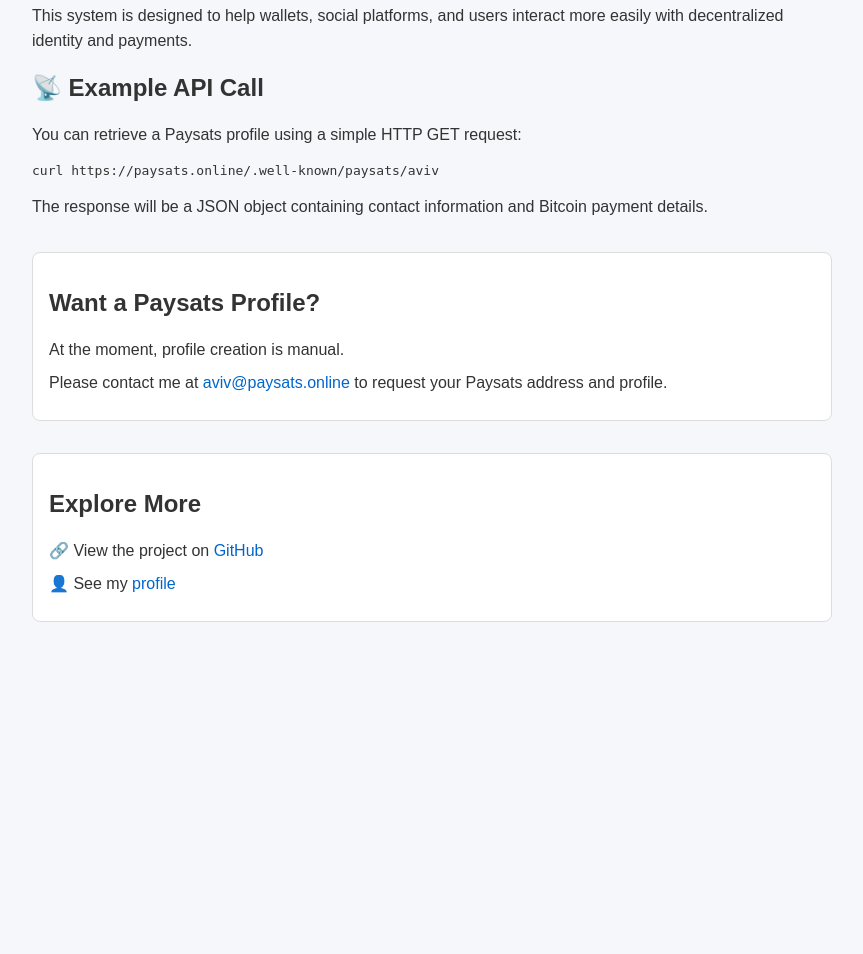
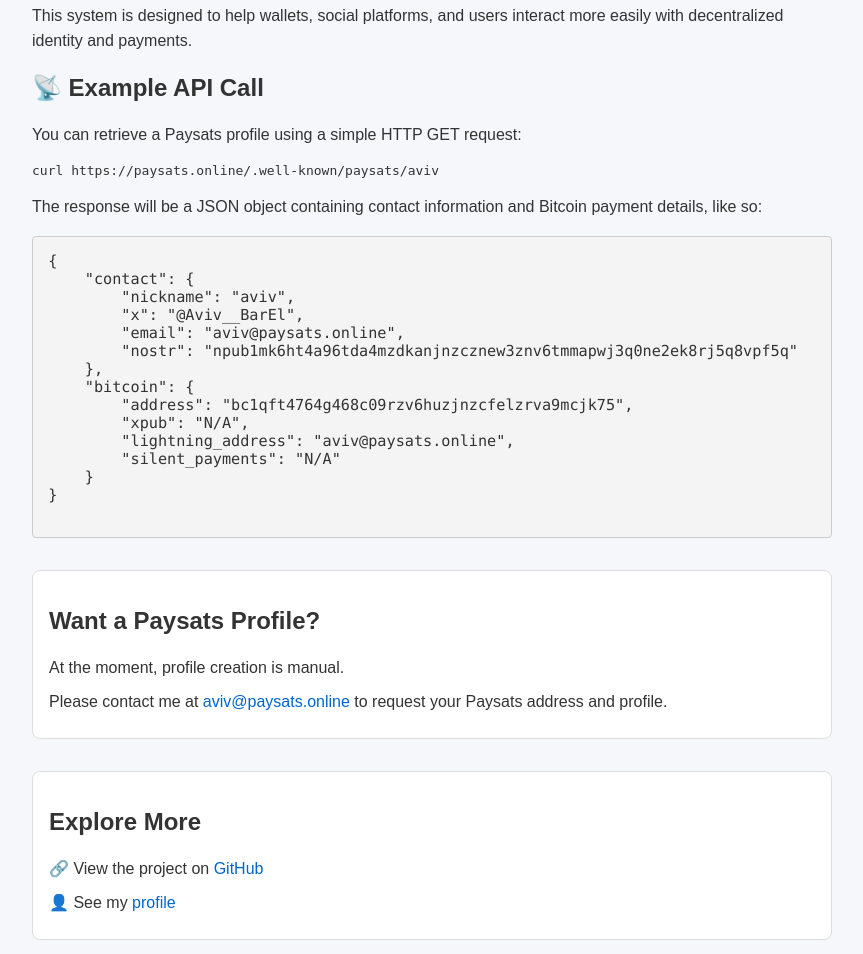
Before and after one commit to aviv57/paysats, a FastAPI app: page / in a window 1280 px wide. Shown: the part 270-1224 px from the top of the page, without its empty margins (208-1071 px from the left). Before the commit the page ends 892 px from the top, so only its background shows below. Run offline with FastAPI, Linux system fonts and the light colour scheme.

Commit message:
Update index.html

```diff
--- a/app/templates/index.html
+++ b/app/templates/index.html
@@ -1,5 +1,6 @@
 <!DOCTYPE html>
 <html lang="en">
+
 <head>
     <meta charset="UTF-8">
     <meta name="viewport" content="width=device-width, initial-scale=1.0">
@@ -13,60 +14,107 @@
             max-width: 800px;
             margin: auto;
         }
+
         h1 {
             color: #222;
             text-align: center;
         }
+
         p {
             line-height: 1.6;
         }
+
         ul {
             margin-left: 1.2em;
         }
-        .contact, .links {
+
+        .contact,
+        .links {
             margin-top: 2em;
             padding: 1em;
             background-color: #fff;
             border: 1px solid #ddd;
             border-radius: 8px;
         }
-        .contact p, .links p {
+
+        .contact p,
+        .links p {
             margin: 0.5em 0;
         }
+
         a {
             color: #0066cc;
             text-decoration: none;
         }
+
         a:hover {
             text-decoration: underline;
         }
+
+        /* Style for the JSON response block */
+    .json-response {
+        background-color: #f4f4f4;
+        border: 1px solid #ccc;
+        border-radius: 4px;
+        padding: 1em;
+        font-family: Consolas, monospace;
+        font-size: 0.95em;
+        color: #333;
+        white-space: pre-wrap;
+        word-wrap: break-word;
+        margin-top: 1em;
+    }
+
     </style>
 </head>
+
 <body>
 
     <h1>Welcome to Paysats Online</h1>
 
-    <p><strong>Paysats Online</strong> is a project focused on creating a unified, email-like identity for Bitcoin users.</p>
+    <p><strong>Paysats Online</strong> is a project focused on creating a unified, email-like identity for Bitcoin
+        users.</p>
 
-    <p>Instead of juggling multiple handles and addresses across platforms, Paysats provides a single memorable address like <code>yourname@paysats.online</code> that resolves to:</p>
+    <p>Instead of juggling multiple handles and addresses across platforms, Paysats provides a single memorable address
+        like <code>yourname@paysats.online</code> that resolves to:</p>
 
     <ul>
         <li><strong>Contact Information:</strong> Nickname, Twitter/X handle, email, and Nostr public key</li>
-        <li><strong>Bitcoin Payment Options:</strong> On-chain address, Lightning Address, Silent Payments, and more</li>
+        <li><strong>Bitcoin Payment Options:</strong> On-chain address, Lightning Address, Silent Payments, and more
+        </li>
     </ul>
 
-    <p>This system is designed to help wallets, social platforms, and users interact more easily with decentralized identity and payments.</p>
+    <p>This system is designed to help wallets, social platforms, and users interact more easily with decentralized
+        identity and payments.</p>
     <div class="example">
         <h2>📡 Example API Call</h2>
         <p>You can retrieve a Paysats profile using a simple HTTP GET request:</p>
         <pre><code>curl https://paysats.online/.well-known/paysats/aviv</code></pre>
-        <p>The response will be a JSON object containing contact information and Bitcoin payment details.</p>
+        <p>The response will be a JSON object containing contact information and Bitcoin payment details, like so:</p>
+        <pre class="json-response">
+{
+    "contact": {
+        "nickname": "aviv",
+        "x": "@Aviv__BarEl",
+        "email": "aviv@paysats.online",
+        "nostr": "npub1mk6ht4a96tda4mzdkanjnzcznew3znv6tmmapwj3q0ne2ek8rj5q8vpf5q"
+    },
+    "bitcoin": {
+        "address": "bc1qft4764g468c09rzv6huzjnzcfelzrva9mcjk75",
+        "xpub": "N/A",
+        "lightning_address": "aviv@paysats.online",
+        "silent_payments": "N/A"
+    }
+}
+            </pre>
+
     </div>
 
     <div class="contact">
         <h2>Want a Paysats Profile?</h2>
         <p>At the moment, profile creation is manual.</p>
-        <p>Please contact me at <a href="mailto:aviv@paysats.online">aviv@paysats.online</a> to request your Paysats address and profile.</p>
+        <p>Please contact me at <a href="mailto:aviv@paysats.online">aviv@paysats.online</a> to request your Paysats
+            address and profile.</p>
     </div>
 
     <div class="links">
@@ -76,4 +124,5 @@
     </div>
 
 </body>
+
 </html>
```
